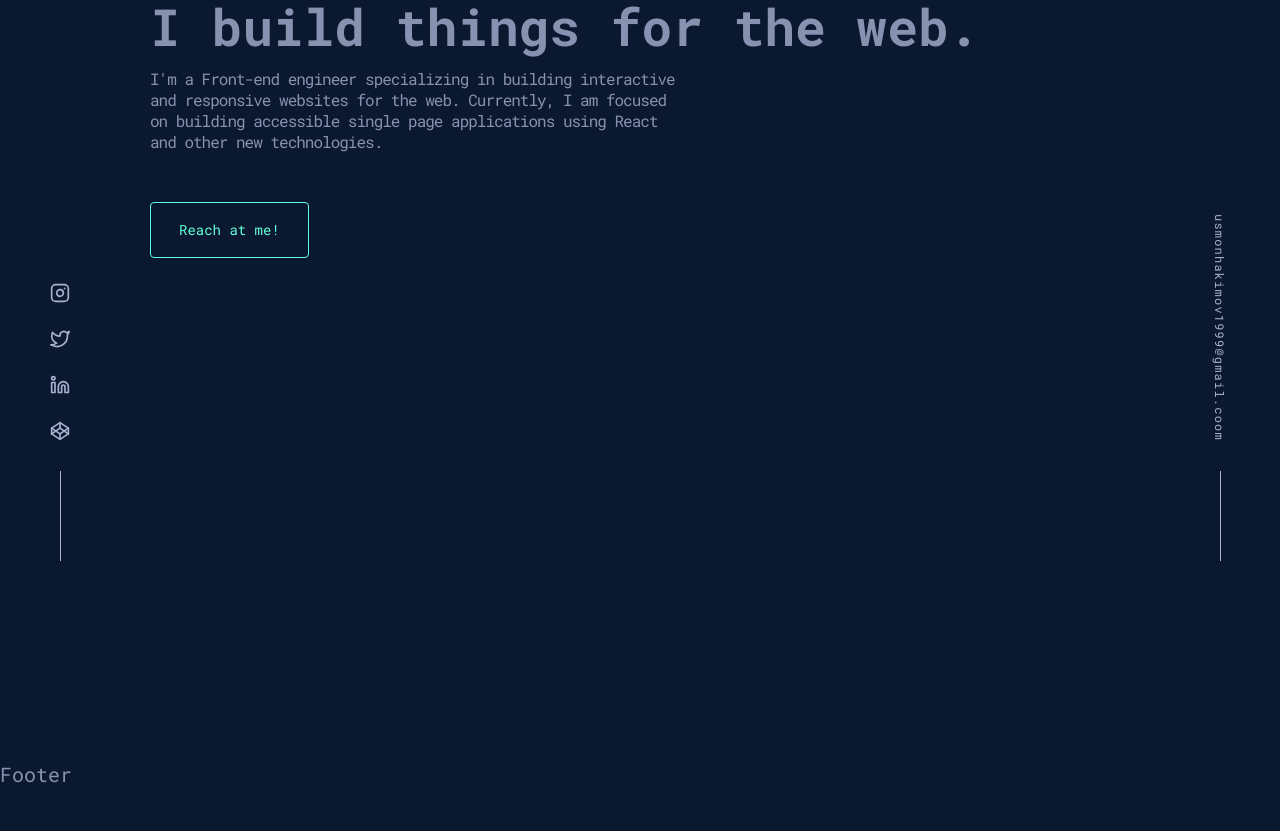
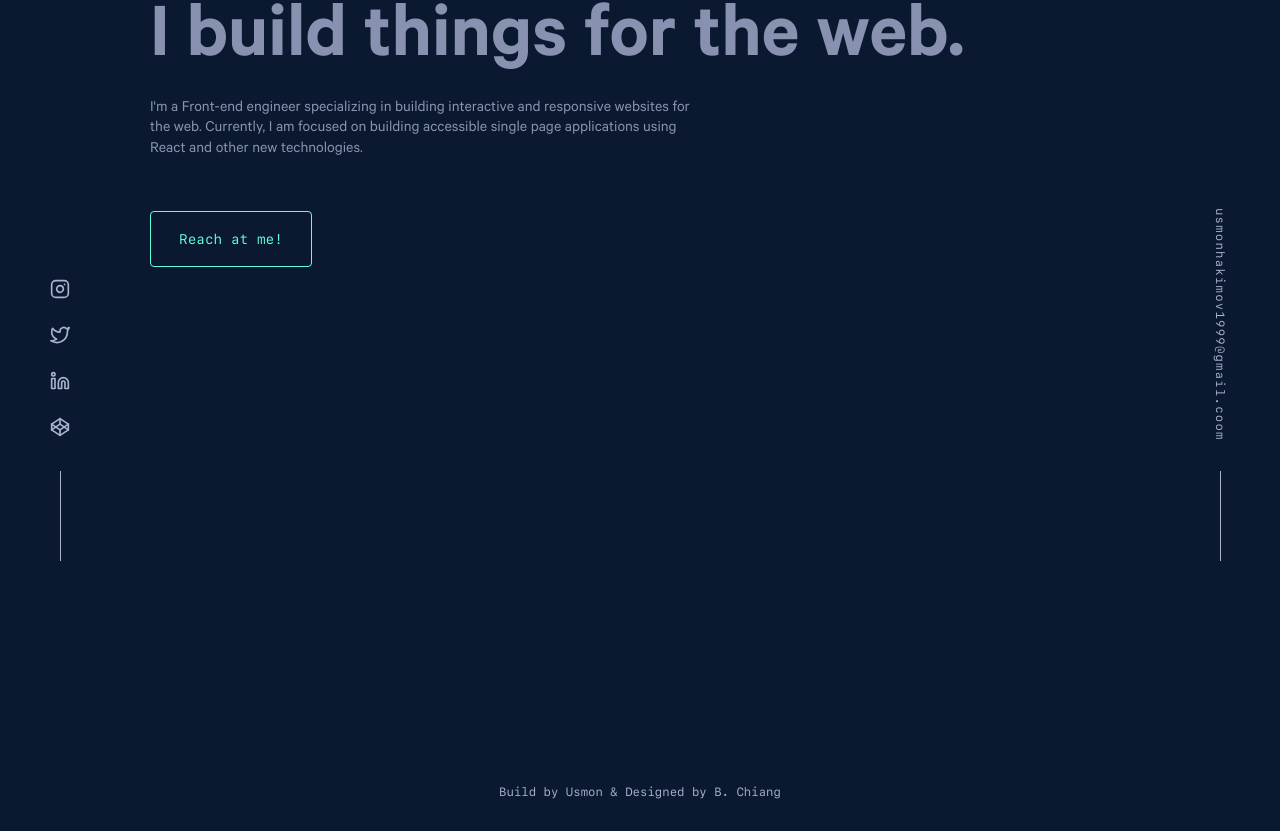
Before and after one commit to usmonkul/react-portfolio, a React (Create React App) app: page / in a window 1280 px wide. Shown: the part 239-1070 px from the top of the page. Before the commit the page ends 1026 px from the top, so only its background shows below. Built offline with nearby package versions, Linux system fonts and the light colour scheme; some icons are missing.

Commit message:
add footer and fix font issues

```diff
--- a/src/App.styles.js
+++ b/src/App.styles.js
@@ -1,5 +1,4 @@
 import styled from "styled-components";
-import variables from "./styles/variables";
 
 export const SmallBtn = styled.a`
   color: var(--green);
--- a/src/components/footer/footer.component.jsx
+++ b/src/components/footer/footer.component.jsx
@@ -1,7 +1,75 @@
-import React from "react";
+import { Icon } from "../icons/icon";
+import styled from "styled-components";
+import { socialMedia } from "../../data/config";
 
 const Footer = () => {
-  return <div>Footer</div>;
+  return (
+    <StyledFooter>
+      {" "}
+      <StyledSocialLinks>
+        <ul>
+          {socialMedia &&
+            socialMedia.map(({ name, url }, i) => (
+              <li key={i}>
+                <a href={url} aria-label={name}>
+                  <Icon name={name} />
+                </a>
+              </li>
+            ))}
+        </ul>
+      </StyledSocialLinks>
+      <StyledCredit>
+        <a href="https://github.com/Usmonkul/react-portfolio">
+          <div>Build by Usmon &amp; Designed by B. Chiang</div>
+        </a>
+      </StyledCredit>
+    </StyledFooter>
+  );
 };
 
 export default Footer;
+
+const StyledFooter = styled.footer`
+  display: flex;
+  flex-direction: column;
+  height: auto;
+  min-height: 70px;
+  padding: 15px;
+  text-align: center;
+`;
+
+const StyledSocialLinks = styled.div`
+  display: none;
+  @media (max-width: 768px) {
+    display: block;
+    width: 100%;
+    max-width: 270px;
+    margin: 0 auto 10px;
+    color: var(--light-slate);
+  }
+  ul {
+    padding: 0;
+    margin: 0;
+    list-style: none;
+    display: flex;
+    align-items: center;
+    justify-content: space-between;
+    a {
+      padding: 10px;
+      svg {
+        width: 20px;
+        height: 20px;
+      }
+    }
+  }
+`;
+
+const StyledCredit = styled.div`
+  color: var(--light-slate);
+  font-family: var(--font-mono);
+  font-size: var(--fz-xxs);
+  line-height: 1;
+  a {
+    padding: 10px;
+  }
+`;
--- a/src/components/header/header.component.jsx
+++ b/src/components/header/header.component.jsx
@@ -57,6 +57,7 @@ const StyledNav = styled.nav`
   position: relative;
   width: 100%;
   color: var(--lightest-slate);
+  font-family: var(--font-mono);
   counter-reset: item 0;
   z-index: 12;
   display: flex;
--- a/src/components/hero/hero.component.jsx
+++ b/src/components/hero/hero.component.jsx
@@ -50,28 +50,21 @@ const StyledHeroSection = styled.section`
   h1 {
     margin: 0 0 30px 4px;
     color: var(--green);
-    font-size: clamp(var(--fz-sm), 4vw, var(--fz-md));
+    font-size: clamp(var(--fz-sm), 5vw, var(--fz-md));
+    font-family: var(--font-mono);
     font-weight: 400;
     @media (max-width: 480px) {
       margin: 0 0 20px 2px;
     }
   }
-  h2 {
-    white-space: nowrap;
-    font-size: clamp(40px, 6vw, 80px);
-  }
   h3 {
     margin-top: 10px;
     color: var(--slate);
     line-height: 0.9;
-    font-size: clamp(40px, 4vw, 80px);
-    font-weight: 700;
   }
   .description {
     margin: 20px 0 0;
     max-width: 540px;
-    letter-spacing: -1px;
-    line-height: 1.3;
     font-size: var(--fz-md);
   }
   .email-link {
--- a/src/index.css
+++ b/src/index.css
@@ -1,7 +1,6 @@
 body {
   padding: 0;
   margin: 0;
-  font-family: "Roboto Mono", monospace;
 
   -webkit-font-smoothing: antialiased;
   -moz-osx-font-smoothing: grayscale;
--- a/src/styles/global.styles.js
+++ b/src/styles/global.styles.js
@@ -1,8 +1,10 @@
 import { createGlobalStyle } from "styled-components";
+import fonts from "./fonts";
 
 import variables from "./variables";
 
 const GlobalStyle = createGlobalStyle`
+  ${fonts}
   ${variables};
   html {
     box-sizing: border-box;
@@ -65,7 +67,7 @@ const GlobalStyle = createGlobalStyle`
     -webkit-font-smoothing: antialiased;
     background-color: var(--navy);
     color: var(--slate);
-    font-family: "Roboto Mono", monospace;
+    font-family: var(--font-sans);
     font-size: var(--fz-xl);
     line-height: 1.3;
     @media (max-width: 480px) {
--- a/src/styles/variables.jsx
+++ b/src/styles/variables.jsx
@@ -16,6 +16,10 @@ const variables = css`
     --green-tint: rgba(100, 255, 218, 0.1);
     --pink: #f57dff;
     --blue: #57cbff;
+
+    --font-sans: "Calibre", "Inter", "San Francisco", "SF Pro Text",
+      -apple-system, system-ui, sans-serif;
+    --font-mono: "SF Mono", "Fira Code", "Fira Mono", "Roboto Mono", monospace;
 
     --fz-xxs: 12px;
     --fz-xs: 13px;
```
